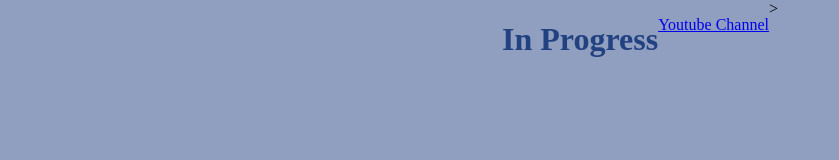
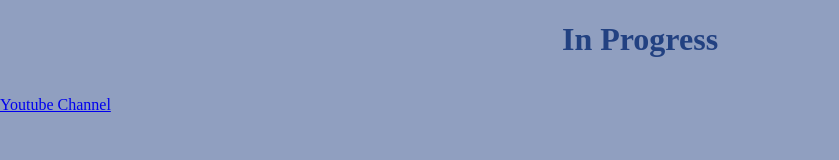
Before and after one commit to ChrisJDecastro/old-site, a plain HTML site: page index.html in a window 1280 px wide. Shown: the whole page, without its empty margins (0-839 px from the left). Drawn offline with Linux system fonts and the light colour scheme.

Commit message:
small change

```diff
--- a/index.html
+++ b/index.html
@@ -12,12 +12,14 @@
         <h1>
             In Progress
         </h1>
+    </header>
+    <main>
         <p>
             <a href="https://www.youtube.com/chrisdecastrovlogs">
                 Youtube Channel
             </a>
-        </p>>
-    </header>
+        </p>
+    </main>
 
 </body>
 
```
